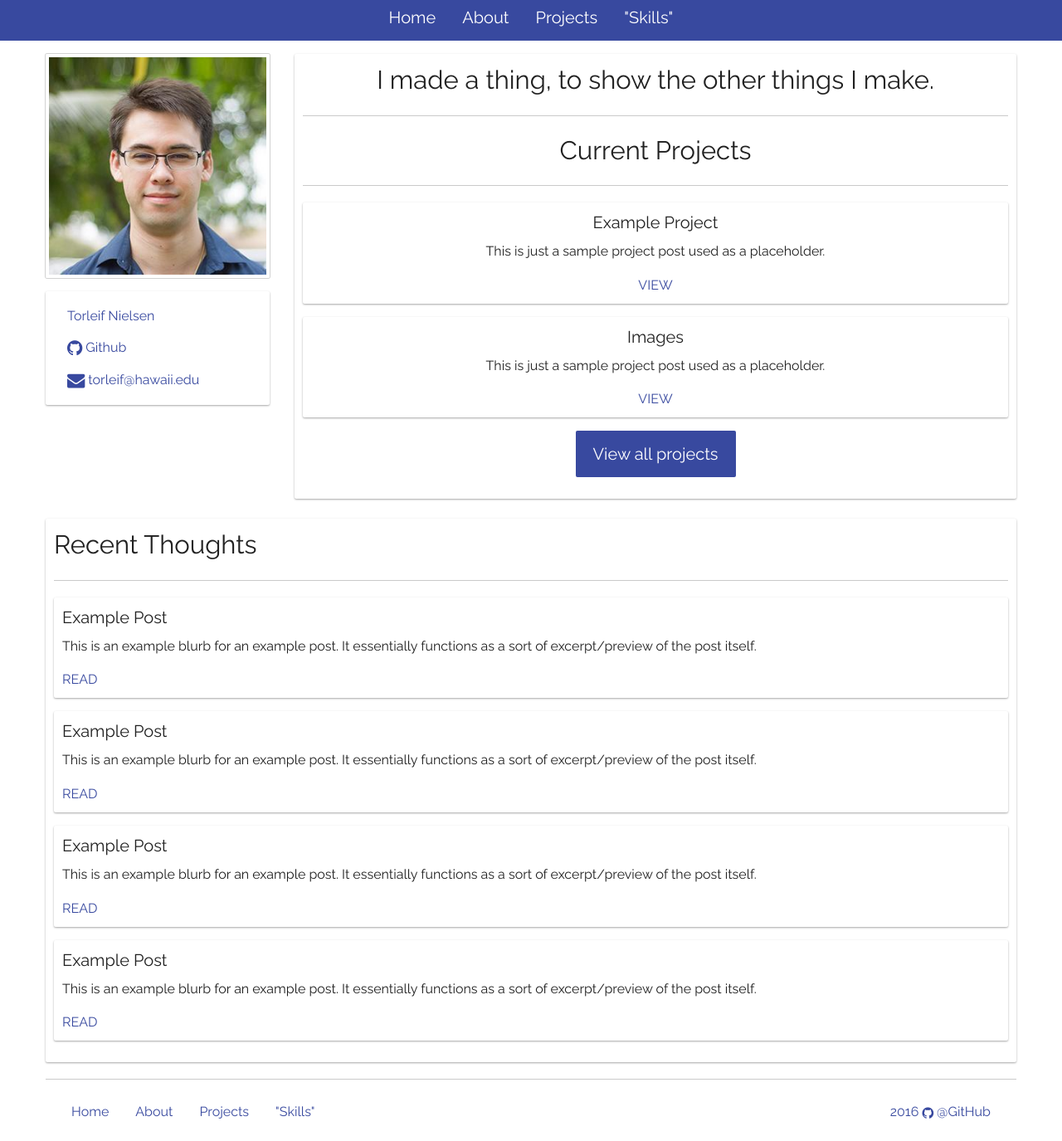
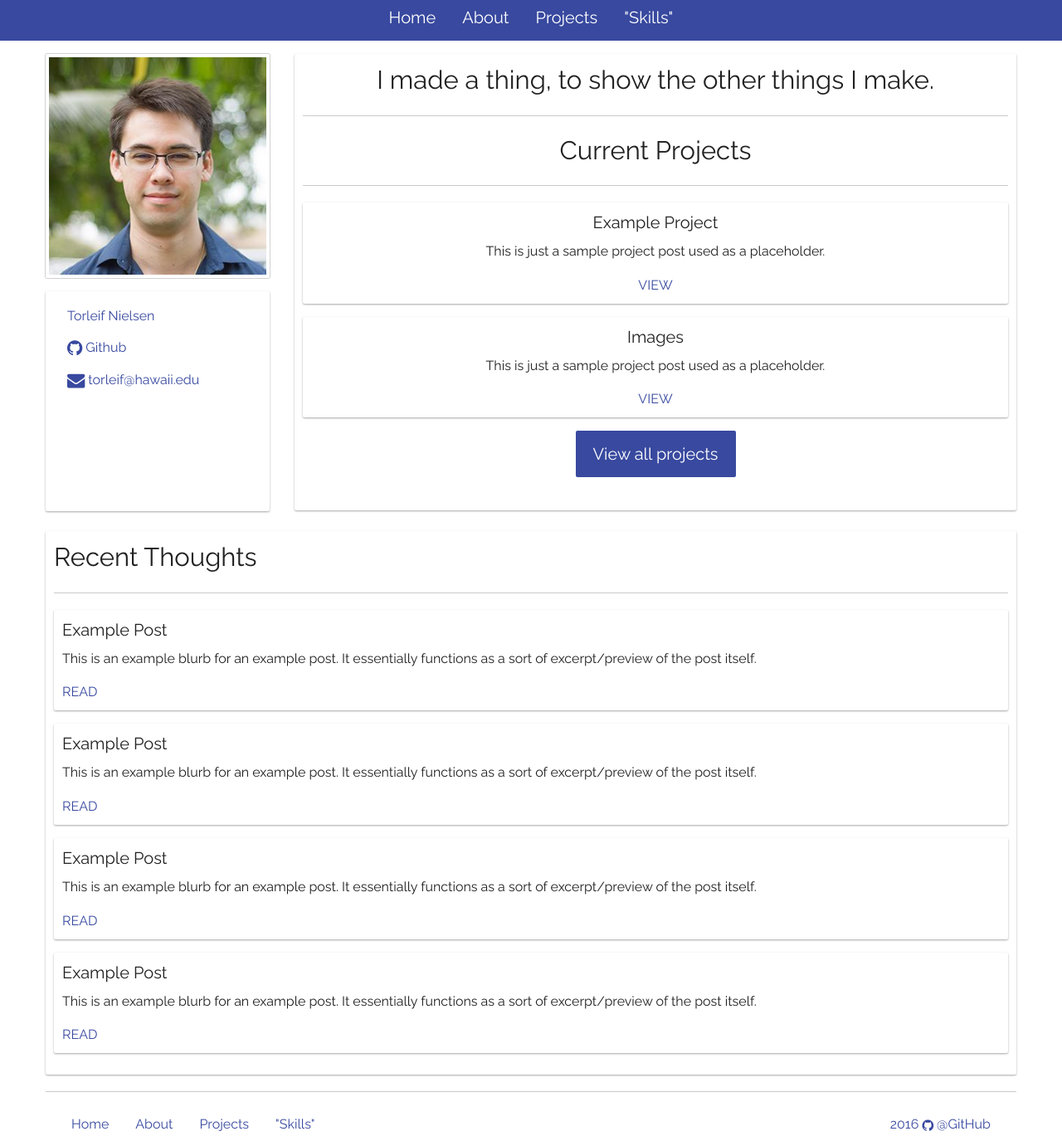
Before and after one commit to torleif-nielsen/torleif-nielsen.github.io, a Jekyll site: the page built from index.html, in a window 1280 px wide. Shown: the whole page at 83% size. Built offline with Jekyll 4.4.1, drawn with Linux system fonts in a browser that asks for light colours; nearby versions of some CDN libraries.

Commit message:
Adjust css for index page layout to bring profile height into alignment with recent projects pane

```diff
--- a/_includes/profile.html
+++ b/_includes/profile.html
@@ -5,7 +5,7 @@
         <img src="/img/tors_face.png" alt="Picture of Torleif Nielsen">
       </div>
       <div class="shadow-one">
-        <ul class="menu vertical">
+        <ul class="menu vertical profile-links">
           <li>
             <a href="https://torleif-nielsen.github.io">
               Torleif Nielsen
--- a/css/app.css
+++ b/css/app.css
@@ -3946,6 +3946,12 @@ table.hover tr:nth-of-type(even):hover {
   .article p {
     color: #212121; }
 
+#projects {
+  min-height: 34.375rem; }
+
+.profile-links {
+  min-height: 15.3125rem; }
+
 .callout {
   border-radius: 0.125rem;
   border: none; }
--- a/index.html
+++ b/index.html
@@ -9,7 +9,7 @@ keywords: github pages, Jekyll, foundation 6
   <div class="row">
     {% include profile.html %}
     <div class="medium-9 columns">
-      <div class="shadow-one text-center">
+      <div class="shadow-one text-center" id="projects">
         <h3>I made a thing, to show the other things I make.</h3>
         <hr>
         <h3>
```
Also changed, not shown: scss/_custom.scss (+8 -0 lines).
